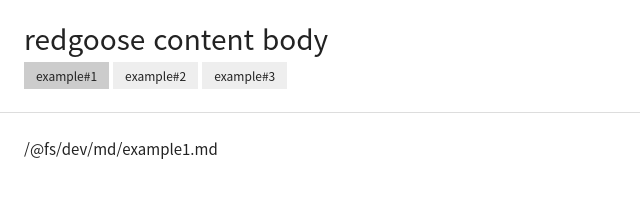
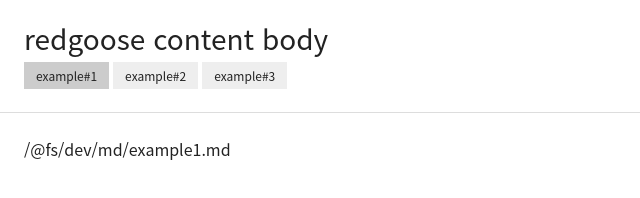
Before and after one commit to redgoose-dev/markdown-style, a website built with Parcel: page dev/index.html in a window 1280 px wide. Shown: the full height of the page, 0-640 px from the left. Built offline with nearby package versions, Linux system fonts and the light colour scheme.

Commit message:
본문 글자크기 조정

```diff
--- a/src/body.scss
+++ b/src/body.scss
@@ -214,7 +214,6 @@ $self: '.redgoose-body';
   }
 
   @include responsive(desktop) {
-    font-size: .9375rem;
     img {
       max-width: 90vw;
     }
```
Also changed, not shown: dist/body.css, dist/body.scss.
